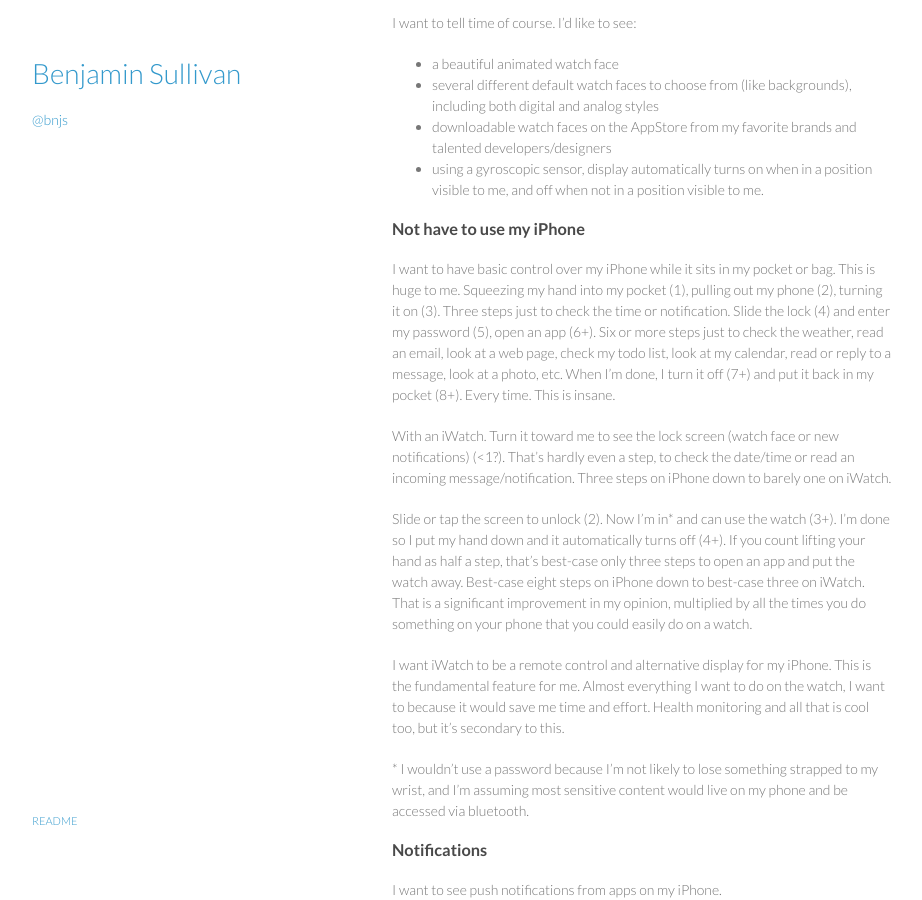
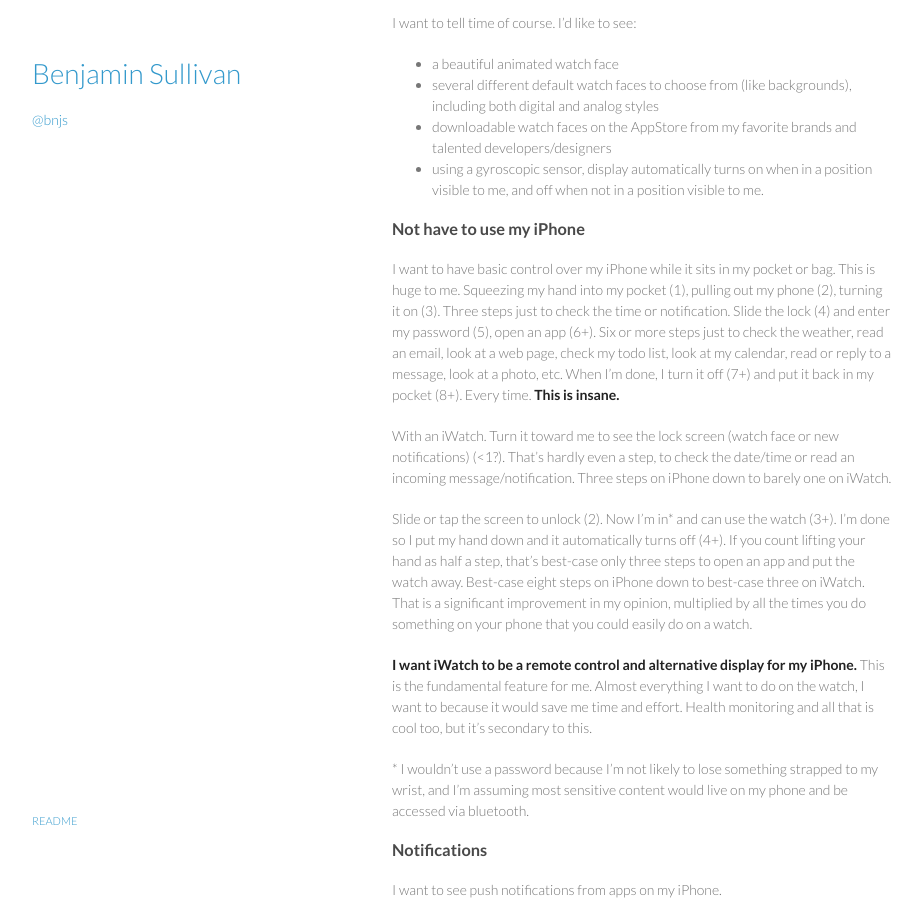
Before and after one commit to bnjs/bnjs.github.io, a Jekyll site: the page built from why-i-want-an-iwatch/index.md, in a window 1280 px wide and 900 px high, scrolled down 239 px. Shown: the whole window, without its empty margins (178-1100 px from the left). Built offline with Jekyll 4.4.1, drawn with Linux system fonts in a browser that asks for light colours.

Commit message:
Add bold to sentences

```diff
--- a/why-i-want-an-iwatch/index.md
+++ b/why-i-want-an-iwatch/index.md
@@ -18,13 +18,13 @@
 
 ### Not have to use my iPhone
 
-I want to have basic control over my iPhone while it sits in my pocket or bag. This is huge to me. Squeezing my hand into my pocket (1), pulling out my phone (2), turning it on (3). Three steps just to check the time or notification. Slide the lock (4) and enter my password (5), open an app (6+). Six or more steps just to check the weather, read an email, look at a web page, check my todo list, look at my calendar, read or reply to a message, look at a photo, etc. When I'm done, I turn it off (7+) and put it back in my pocket (8+). Every time. This is insane.
+I want to have basic control over my iPhone while it sits in my pocket or bag. This is huge to me. Squeezing my hand into my pocket (1), pulling out my phone (2), turning it on (3). Three steps just to check the time or notification. Slide the lock (4) and enter my password (5), open an app (6+). Six or more steps just to check the weather, read an email, look at a web page, check my todo list, look at my calendar, read or reply to a message, look at a photo, etc. When I'm done, I turn it off (7+) and put it back in my pocket (8+). Every time. **This is insane.**
 
 With an iWatch. Turn it toward me to see the lock screen (watch face or new notifications) (<1?). That's hardly even a step, to check the date/time or read an incoming message/notification. Three steps on iPhone down to barely one on iWatch.
 
 Slide or tap the screen to unlock (2). Now I'm in* and can use the watch (3+). I'm done so I put my hand down and it automatically turns off (4+). If you count lifting your hand as half a step, that's best-case only three steps to open an app and put the watch away. Best-case eight steps on iPhone down to best-case three on iWatch. That is a significant improvement in my opinion, multiplied by all the times you do something on your phone that you could easily do on a watch.
 
-I want iWatch to be a remote control and alternative display for my iPhone. This is the fundamental feature for me. Almost everything I want to do on the watch, I want to because it would save me time and effort. Health monitoring and all that is cool too, but it's secondary to this.
+**I want iWatch to be a remote control and alternative display for my iPhone.** This is the fundamental feature for me. Almost everything I want to do on the watch, I want to because it would save me time and effort. Health monitoring and all that is cool too, but it's secondary to this.
 
 \* I wouldn't use a password because I'm not likely to lose something strapped to my wrist, and I'm assuming most sensitive content would live on my phone and be accessed via bluetooth.
 
```
